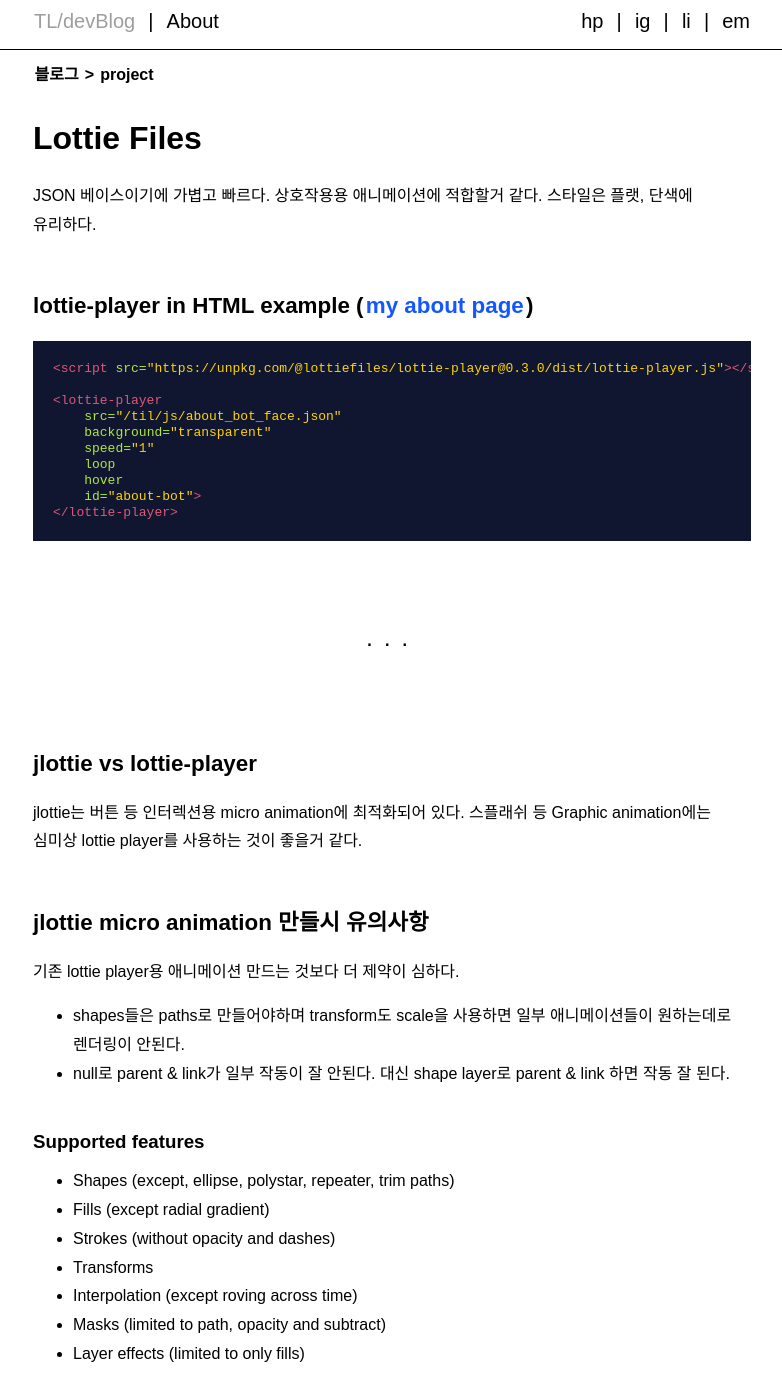
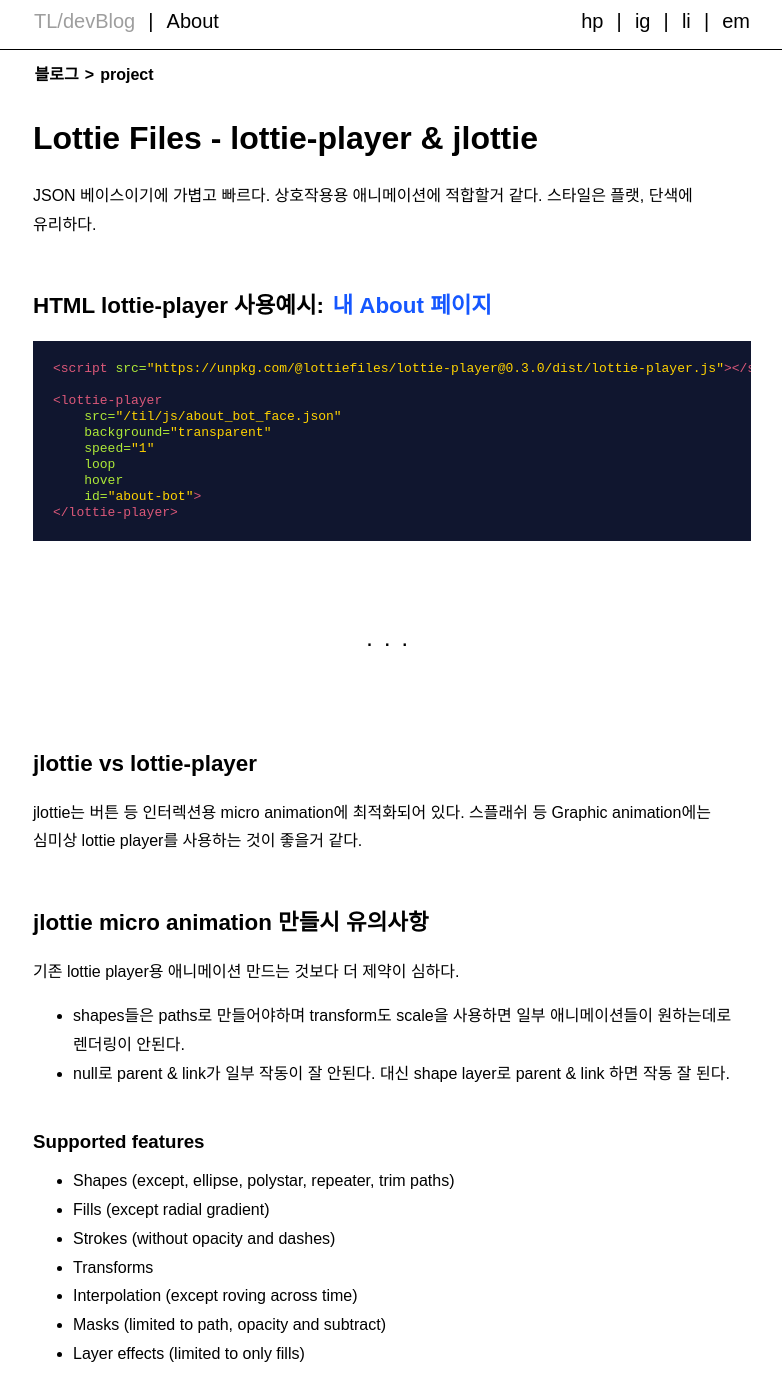
Before and after one commit to tomlim2/til, a Jekyll site: the page built from _posts/project/2021-09-12-lottiefiles.md, in a window 1280 px wide and 1400 px high. Shown: the whole window, without its empty margins (248-1030 px from the left). Built offline with Jekyll 4.4.1, drawn with Linux system fonts in a browser that asks for light colours; some web fonts are replaced; some of the changed text lies outside the part shown.

Commit message:
updated on lottie

````diff
--- a/_posts/project/2021-09-12-lottiefiles.md
+++ b/_posts/project/2021-09-12-lottiefiles.md
@@ -1,13 +1,13 @@
 ---
 layout: post-base
-title: Lottie Files
+title: Lottie Files - lottie-player & jlottie
 meta: Evergreen (Updated 210820)
 source: https://nomadcoders.co/react-fundamentals/lobby
 category: project
 ---
 JSON 베이스이기에 가볍고 빠르다. 상호작용용 애니메이션에 적합할거 같다. 스타일은 플랫, 단색에 유리하다.
 
-## lottie-player in HTML example ([my about page]({{site.baseurl}}/about.html))
+## HTML lottie-player 사용예시: [내 About 페이지]({{site.baseurl}}/about.html)
 ```html
 <script src="https://unpkg.com/@lottiefiles/lottie-player@0.3.0/dist/lottie-player.js"></script>
 
@@ -56,7 +56,7 @@
 <script src="https://unpkg.com/@lottiefiles/jlottie@latest/dist/jlottie.js" type="text/javascript"></script>
 ```
 
-## 예시 ([내 자기소개페이지]({{site.baseurl}}/about.html))
+## HTML jlottie 예시: [내 About 페이지]({{site.baseurl}}/about.html)
 ```html
 <script src="https://unpkg.com/@lottiefiles/jlottie@latest/dist/jlottie.js" type="text/javascript"></script>
 
@@ -85,10 +85,10 @@
         animationContainer.classList.remove("black-filter");
         animationContainer.classList.add("gary-filter");
       });
-      coverContainer.addEventListener("mouseleave", () => {
+    coverContainer.addEventListener("mouseleave", () => {
         animationContainer.classList.remove("gary-filter");
         animationContainer.classList.add("black-filter");
-      });
+    });
 </script>
 ```
 
````
Also changed, not shown: about.html (+19 -16 lines), css/about.css (+14 -11 lines), js/jlottie-test-1.json (+1 -1 lines), js/jlottie-test-2.json (added, +1 -0 lines), js/lottie-player-test-1.json (added, +1 -0 lines).
